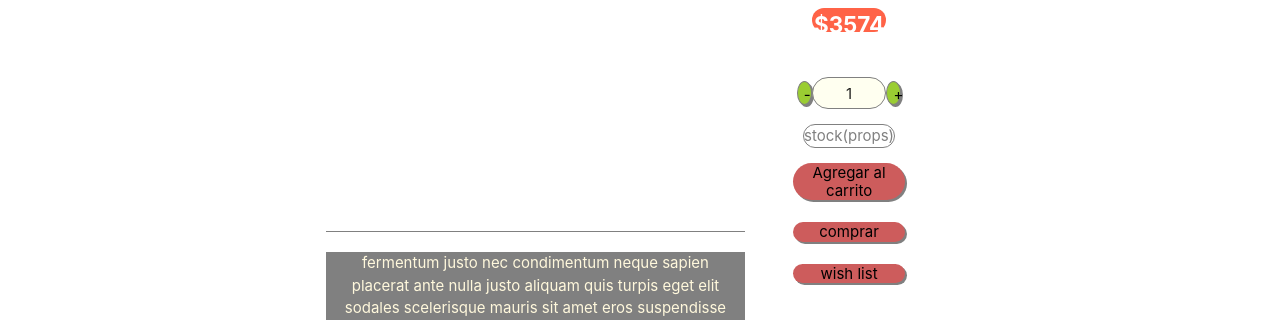
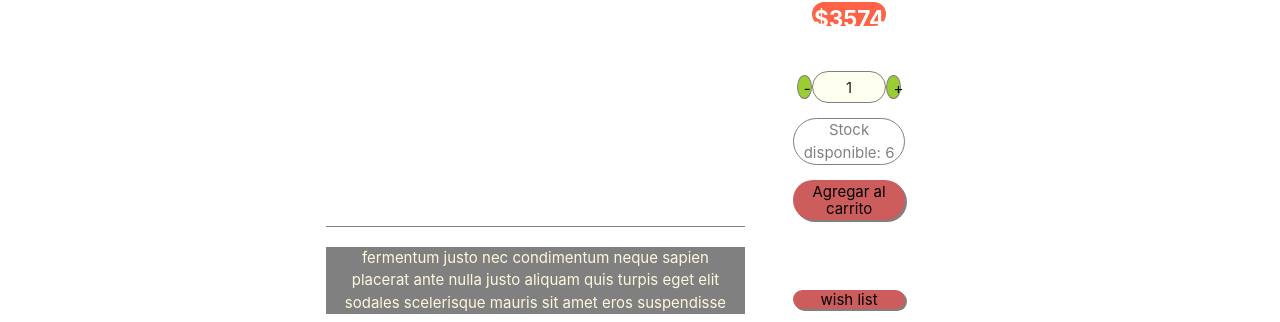
Before and after one commit to DanteTP/DTcommerce, a React (Create React App) app: page /products/1 in a window 1280 px wide. Shown: the part 349-671 px from the top of the page. Built offline with nearby package versions, Linux system fonts and the light colour scheme.

Commit message:
Entrega 8

```diff
--- a/src/App.js
+++ b/src/App.js
@@ -6,6 +6,8 @@ import ItemListContainer from './containers/ItemListContainer';
 import {BrowserRouter, Route, Switch, useParams} from 'react-router-dom'
 import ItemDetailContainer from './containers/ItemDetailContainer';
 import ItemCategory from './containers/ItemCategory';
+import ItemCartContainer from './containers/ItemCartContainer';
+
 
 
 function App() {
@@ -24,6 +26,9 @@ function App() {
          <Route path='/category/:CategoryID'>
          <ItemCategory />
          </Route>
+         <Route path='/cart'>
+         <ItemCartContainer/>
+         </Route>
         </Switch>
         </div>
       </BrowserRouter>
--- a/src/components/ItemCount/index.jsx
+++ b/src/components/ItemCount/index.jsx
@@ -3,7 +3,7 @@ import React, { useState } from 'react'
 
 
 const ItemCount = (props) =>{
-    const [qty,SetQty] = useState(0)
+    const [qty,SetQty] = useState(1)
 
 
     const counterValue = (qty,initial) =>{return initial>qty? initial:qty}
@@ -12,10 +12,14 @@ const ItemCount = (props) =>{
 
 
     return(
+        <>
         <div className="counter">
         <button className="boton" onClick={() => qty>props.initial? SetQty(qty - 1):""}>-</button>
         <div className="number">{counterValue(qty,props.initial)}</div>
         <button className="boton"onClick={() => qty<props.stock? SetQty(qty + 1):""}>+</button></div>
+        <div className="stock"><p className="pcount">Stock disponible: {props.stock-props.cart}</p></div>
+        {props.cartb? "" :<button className="buttondetail" onClick={()=> props.handlerAdd(props.stock,qty)}>Agregar al carrito</button>}
+        </>
     )
 }
 
--- a/src/components/ItemCount/style.css
+++ b/src/components/ItemCount/style.css
@@ -28,3 +28,8 @@
 .material-icons{
     font-size: medium;
 }
+
+.stock{
+    display: flex;
+    flex-direction: column;
+}
--- a/src/components/ItemDetail/index.jsx
+++ b/src/components/ItemDetail/index.jsx
@@ -1,10 +1,20 @@
 import './style.css'
 import ItemCount from '../ItemCount'
+import React, { useState } from 'react'
+import { NavLink } from 'react-router-dom'
 
 
 
 const ItemDetail = ({datos}) => {
 
+    const[cartB,SetCartB]= useState(false)
+    const [cart,SetCart] = useState(0)
+
+    const handlerAdd= (stock,addvalue)=>{
+        if(addvalue<=(stock-cart)){SetCart(cart+addvalue) }else{return alert("ingrese una cantidad menor ya que no tenemos suficiente stock")}
+        SetCartB(true)}
+
+        console.log({cart});
     return (
         <div>
         <div className="row">
@@ -15,11 +25,10 @@ const ItemDetail = ({datos}) => {
             <h1>{datos.name}</h1>
             <div className="price">${datos.price}</div>
             <br/><br/>
-            <div className="contador"><ItemCount initial={1} stock={2}/></div>
-            <p>stock(props)</p>
-            <button>Agregar al carrito</button><br/>
-            <button>comprar</button><br/>
-            <button>wish list</button>
+            {cartB? "" :<div className="contador"><ItemCount cart={cart} handlerAdd ={handlerAdd} cartb={cartB} initial={1} stock={6}/></div>}
+            <h3></h3>
+            {cartB==false? "" :<NavLink to='/cart'><button className="buttondetail">Terminar mi compra</button></NavLink>}<br/>
+            <button className="buttondetail">wish list</button>
         </div></div>
         <div className="row">
         <div class="descripcion col l8 m8 s12">{datos.description}</div></div>
--- a/src/components/ItemDetail/style.css
+++ b/src/components/ItemDetail/style.css
@@ -34,15 +34,16 @@ img {
     width: 100%;
 }
 
-p {
+.pcount {
     color: grey;
     font-style: bold;
     border-radius: 25px;
-    border:1px solid grey
-
+    border:1px solid grey;
+    width:60%;
+    align-self: center;
 }
 
-button {
+.buttondetail {
     background-color: indianred;
     width: 60%;
     height: 5vh;
--- /dev/null
+++ b/src/containers/ItemCartContainer/index.jsx
@@ -0,0 +1,13 @@
+import './style.css'
+import React, { useState, useEffect } from 'react'
+
+
+
+const ItemCartContainer = (props) =>{
+    return (
+        <h1>BIenvenido al carrito</h1>
+    )
+
+}
+
+export default ItemCartContainer
--- /dev/null
+++ b/src/containers/ItemCartContainer/style.css
@@ -0,0 +1,5 @@
+h1 {
+    color: brown;
+    font-size: 300%;
+    font-weight: bold;
+}
--- a/src/containers/ItemListContainer/index.jsx
+++ b/src/containers/ItemListContainer/index.jsx
@@ -7,10 +7,7 @@ import ItemDetailContainer from '../ItemDetailContainer'
 
 const ItemListContainer = (props) =>{
 
-    // const [cart,SetCart] = useState(0)
-    // const handlerAdd= (stock,addvalue)=>{
 
-    //     if(addvalue<=(stock-cart)){SetCart(cart+addvalue)}else{alert("ingrese una cantidad menor ya que no tenemos suficiente stock")}}
 
 
         if (props.position=="home") {
```
Also changed, not shown: 1 other file (tests, documents, lock files or other folders).
